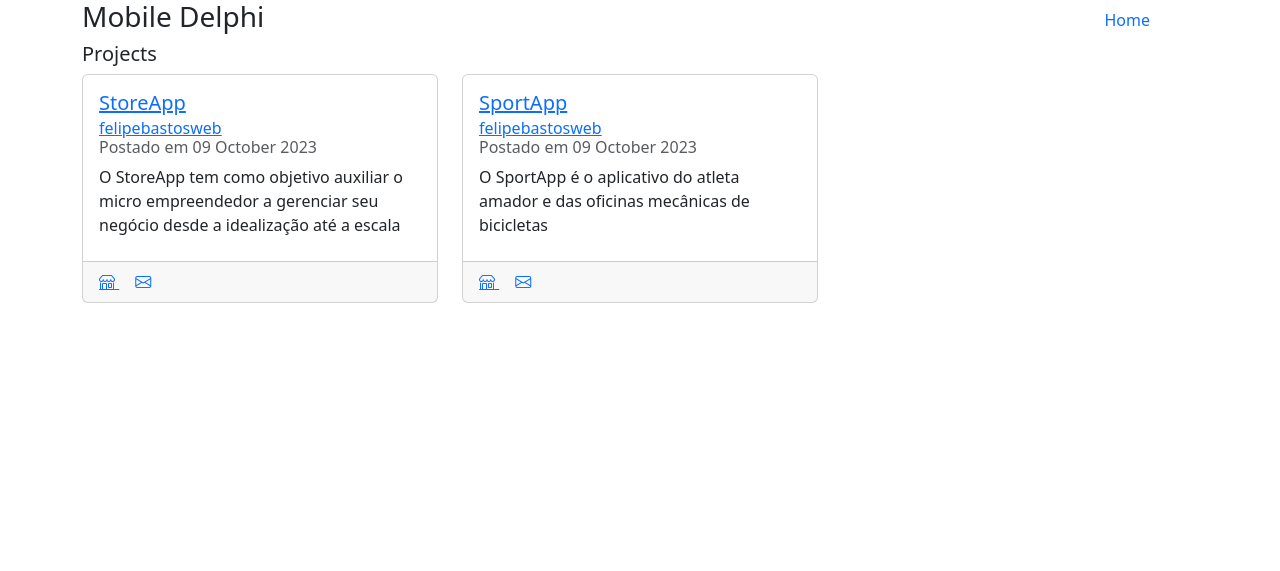
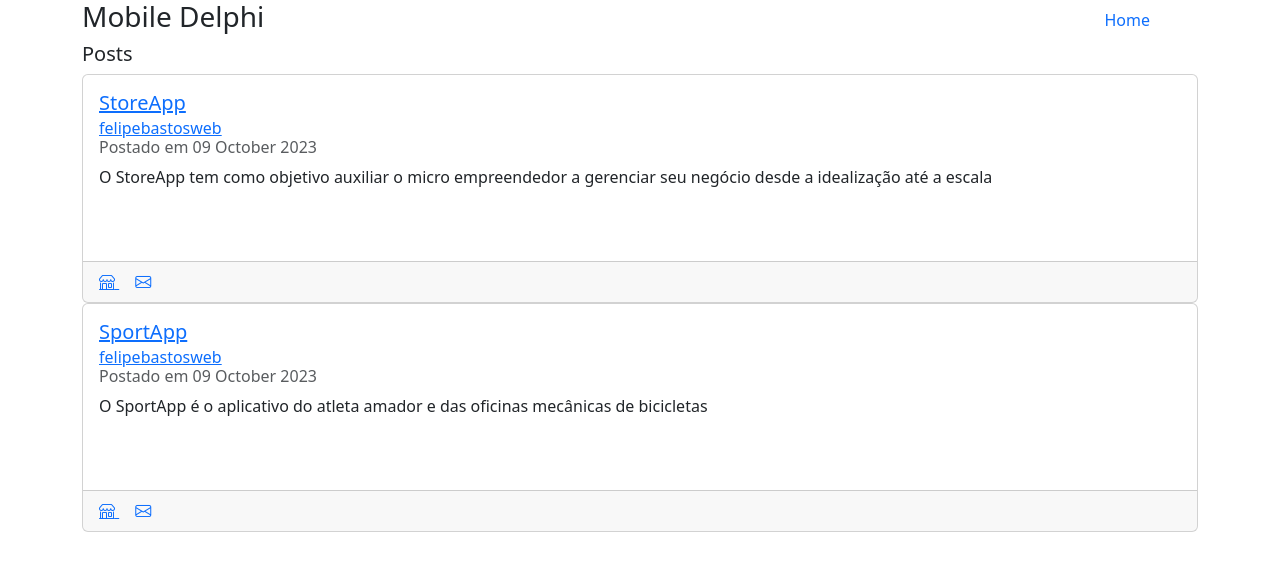
Before and after one commit to felipebastosweb/delphimobile.github.io, a Jekyll site: the page built from index.html, in a window 1280 px wide. Shown: the top 571 px of the page. Built offline with Jekyll 4.4.1, drawn with Linux system fonts in a browser that asks for light colours.

Commit message:
Update index.html

```diff
--- a/index.html
+++ b/index.html
@@ -1,27 +1,27 @@
 ---
 layout: default
 ---
-<section id="project_list" class="container">
+<section id="post_list" class="container">
   <section class="row">
     <header class="col-12">
-      <h5><a name="projects">Projects</a></h5>
+      <h5><a name="posts">Posts</a></h5>
     </header>
-    {% for project in site.posts %}
-    <article class="col-xs-12 col-sm-6 col-md-4">
+    {% for post in site.posts %}
+    <article class="col-12">
       <div class="card">
         <div class="card-body">
-          <h5 class="car-title"><a href="{{ project.url | prepend: site.baseurl }}">{{ project.title }}</a></h5>
+          <h5 class="car-title"><a href="{{ post.url | prepend: site.baseurl }}">{{ post.title }}</a></h5>
           <h6 class="card-subtitle mb-2 text-body-secondary">
-            <a href="{{ project.author.blog }}" target="_blank">{{ project.author.github}}</a><br />
-            Postado em <span>{{ project.date | date_to_long_string }}</span>
+            <a href="{{ post.author.blog }}" target="_blank">{{ post.author.github}}</a><br />
+            Postado em <span>{{ post.date | date_to_long_string }}</span>
           </h6>
-          <p class="card-text" style="height:80px;">{{ project.description}}</p>
+          <p class="card-text" style="height:80px;">{{ post.description}}</p>
         </div>
         <div class="card-footer">
-          <a href="{{ project.url | prepend: site.baseurl }}" class="card-link">
+          <a href="{{ post.url | prepend: site.baseurl }}" class="card-link">
             <i class="bi bi-shop"></i>
           </a>
-          <a href="{{ project.author.mail }}?subject=Vi seu projeto {{ project.title }}" target="_blank" class="card-link">
+          <a href="{{ post.author.mail }}?subject=Vi seu post {{ post.title }} e gostaria de .." target="_blank" class="card-link">
             <i class="bi bi-envelope"></i>
           </a>
         </div>
```
